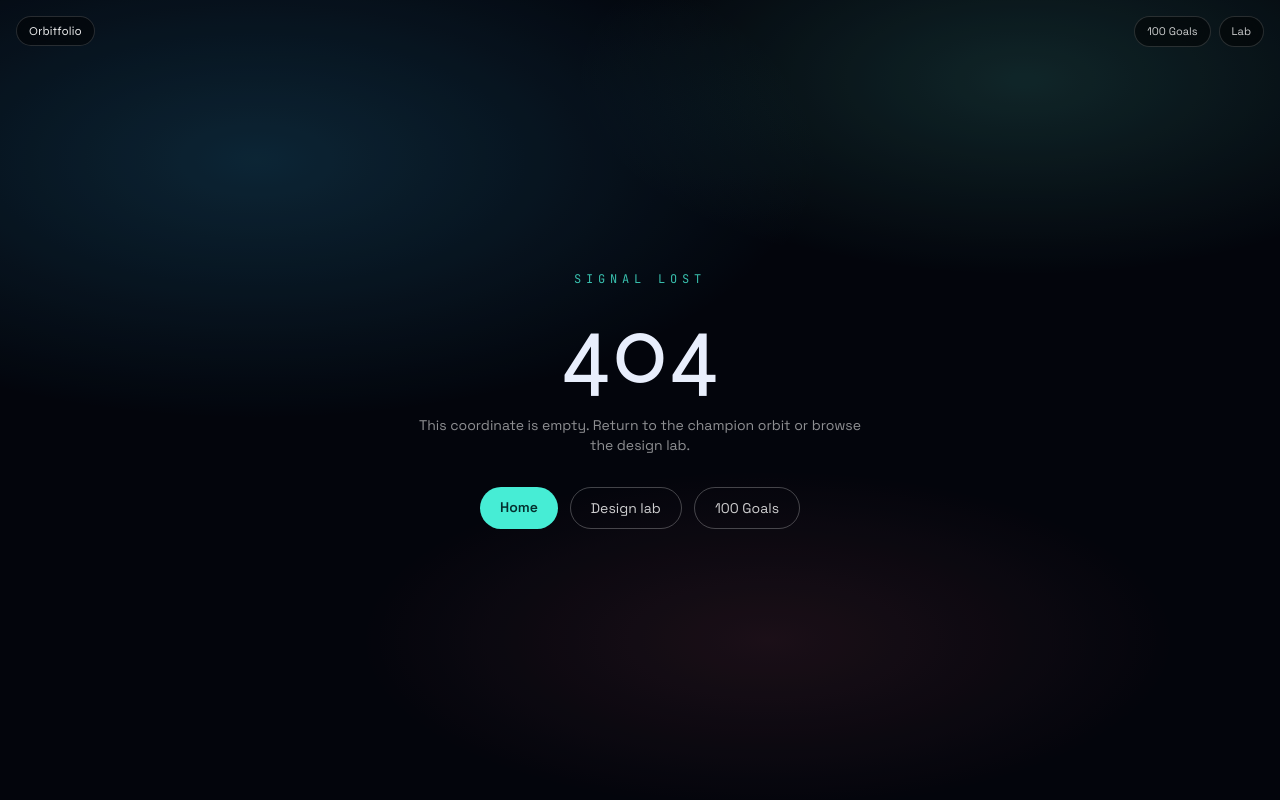
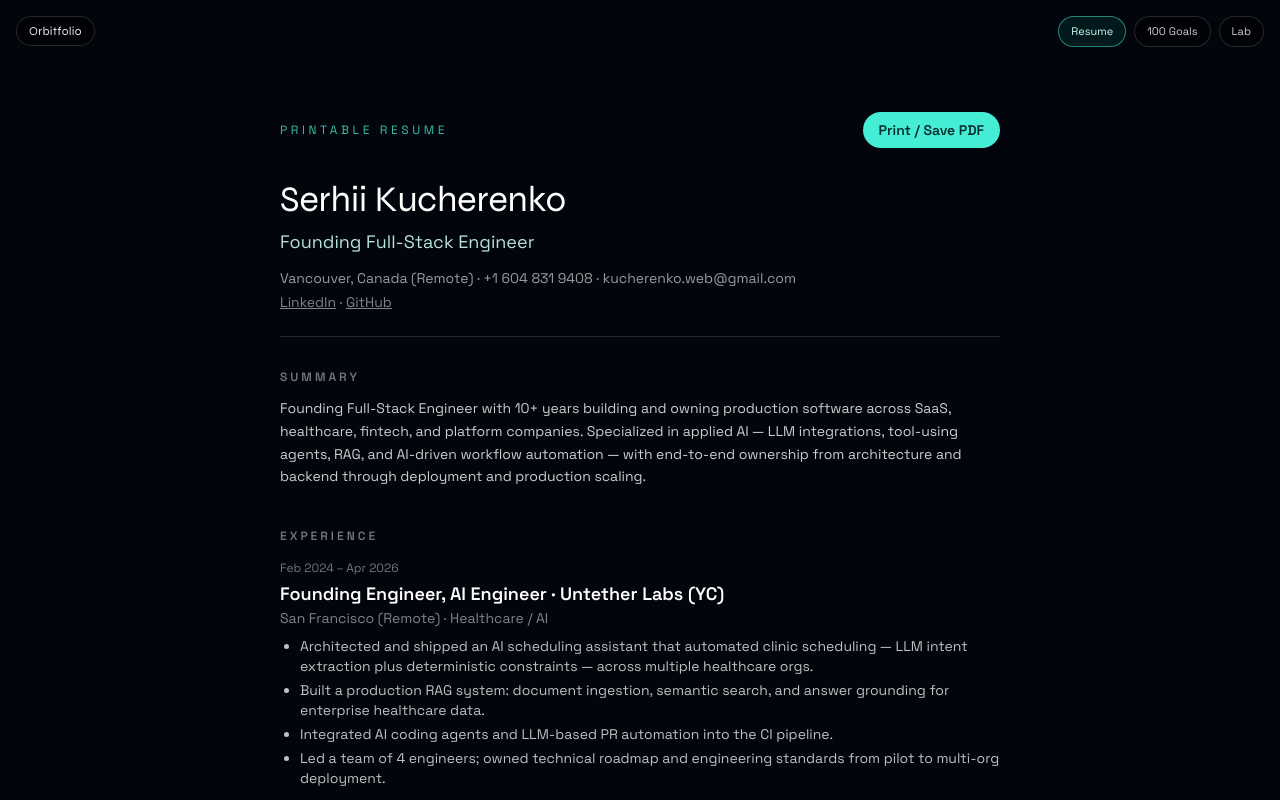
Before and after one commit to serhii-kucherenko/orbitfolio, a Next.js app: page /resume in a window 1280 px wide. Before the commit this address had no page. Shown: the top 800 px of the page. Built offline with nearby package versions, Linux system fonts and the light colour scheme.

Commit message:
Add a printable resume for recruiters
There’s now a clean resume page you can print or save as a PDF, linked from the site header.

Co-authored-by: Cursor <cursoragent@cursor.com>

```diff
--- /dev/null
+++ b/src/app/resume/PrintButton.tsx
@@ -0,0 +1,13 @@
+"use client";
+
+export function PrintButton() {
+  return (
+    <button
+      type="button"
+      onClick={() => window.print()}
+      className="rounded-full bg-teal-300 px-4 py-2 text-sm font-semibold text-[#042f2e]"
+    >
+      Print / Save PDF
+    </button>
+  );
+}
--- /dev/null
+++ b/src/app/resume/page.tsx
@@ -0,0 +1,114 @@
+import type { Metadata } from "next";
+import Link from "next/link";
+import { cv } from "@/data/cv";
+import { LabChrome } from "@/components/LabChrome";
+import { PrintButton } from "./PrintButton";
+
+export const metadata: Metadata = {
+  title: "Resume",
+  description: `Printable resume — ${cv.name}, ${cv.title}.`,
+};
+
+export default function ResumePage() {
+  return (
+    <>
+      <div className="print:hidden">
+        <LabChrome />
+      </div>
+      <main className="mx-auto max-w-3xl px-6 pb-20 pt-28 text-white print:max-w-none print:bg-white print:px-0 print:pt-0 print:text-black">
+        <div className="mb-8 flex flex-wrap items-center justify-between gap-3 print:hidden">
+          <p className="text-xs uppercase tracking-[0.3em] text-teal-300/80">Printable resume</p>
+          <PrintButton />
+        </div>
+
+        <header className="border-b border-white/15 pb-6 print:border-black/20">
+          <h1 className="font-[family-name:var(--font-display)] text-4xl print:text-3xl">{cv.name}</h1>
+          <p className="mt-2 text-lg text-teal-100/90 print:text-black">{cv.title}</p>
+          <p className="mt-3 text-sm text-white/60 print:text-black/70">
+            {cv.location} · {cv.phone} · {cv.email}
+          </p>
+          <p className="mt-1 text-sm text-white/50 print:text-black/60">
+            <a href={cv.linkedin} className="underline print:no-underline">
+              LinkedIn
+            </a>
+            {" · "}
+            <a href={cv.github} className="underline print:no-underline">
+              GitHub
+            </a>
+          </p>
+        </header>
+
+        <section className="mt-8">
+          <h2 className="text-xs font-semibold uppercase tracking-[0.25em] text-white/45 print:text-black/50">
+            Summary
+          </h2>
+          <p className="mt-3 text-sm leading-relaxed text-white/80 print:text-black/85">{cv.summary}</p>
+        </section>
+
+        <section className="mt-10">
+          <h2 className="text-xs font-semibold uppercase tracking-[0.25em] text-white/45 print:text-black/50">
+            Experience
+          </h2>
+          <ol className="mt-4 space-y-8">
+            {cv.experience.map((job) => (
+              <li key={`${job.company}-${job.period}`} className="break-inside-avoid">
+                <p className="text-xs text-white/45 print:text-black/50">{job.period}</p>
+                <h3 className="mt-1 text-lg font-semibold">
+                  {job.role} · {job.company}
+                </h3>
+                <p className="text-sm text-white/50 print:text-black/60">{job.place}</p>
+                <ul className="mt-2 list-disc space-y-1 pl-5 text-sm text-white/75 print:text-black/80">
+                  {job.bullets.map((b) => (
+                    <li key={b.slice(0, 48)}>{b}</li>
+                  ))}
+                </ul>
+              </li>
+            ))}
+          </ol>
+        </section>
+
+        <section className="mt-10 break-inside-avoid">
+          <h2 className="text-xs font-semibold uppercase tracking-[0.25em] text-white/45 print:text-black/50">
+            Skills
+          </h2>
+          <div className="mt-4 space-y-3 text-sm">
+            {Object.entries(cv.skills).map(([group, items]) => (
+              <p key={group} className="text-white/75 print:text-black/80">
+                <span className="font-semibold capitalize text-teal-200 print:text-black">{group}: </span>
+                {items.join(", ")}
+              </p>
+            ))}
+          </div>
+        </section>
+
+        <section className="mt-10 break-inside-avoid">
+          <h2 className="text-xs font-semibold uppercase tracking-[0.25em] text-white/45 print:text-black/50">
+            Selected work
+          </h2>
+          <ul className="mt-4 space-y-3 text-sm">
+            {cv.projects.map((p) => (
+              <li key={p.name} className="text-white/75 print:text-black/80">
+                <span className="font-semibold text-white print:text-black">{p.name}</span> — {p.blurb}
+              </li>
+            ))}
+          </ul>
+        </section>
+
+        <section className="mt-10 break-inside-avoid">
+          <h2 className="text-xs font-semibold uppercase tracking-[0.25em] text-white/45 print:text-black/50">
+            Education
+          </h2>
+          <p className="mt-3 text-sm text-white/75 print:text-black/80">
+            {cv.education.degree} — {cv.education.school}
+          </p>
+        </section>
+
+        <p className="mt-12 text-xs text-white/40 print:hidden">
+          <Link href="/" className="text-teal-300 hover:underline">
+            ← Champion site
+          </Link>
+        </p>
+      </main>
+    </>
+  );
+}
--- a/src/app/sitemap.ts
+++ b/src/app/sitemap.ts
@@ -13,8 +13,9 @@ export default function sitemap(): MetadataRoute.Sitemap {
 
   return [
     { url: base, lastModified: new Date(), changeFrequency: "weekly", priority: 1 },
-    { url: `${base}/lab`, lastModified: new Date(), changeFrequency: "weekly", priority: 0.8 },
-    { url: `${base}/goals`, lastModified: new Date(), changeFrequency: "monthly", priority: 0.7 },
+    { url: `${base}/lab`, lastModified: new Date(), changeFrequency: "weekly" as const, priority: 0.8 },
+    { url: `${base}/goals`, lastModified: new Date(), changeFrequency: "monthly" as const, priority: 0.7 },
+    { url: `${base}/resume`, lastModified: new Date(), changeFrequency: "monthly" as const, priority: 0.85 },
     ...tests,
   ];
 }
--- a/src/components/LabChrome.tsx
+++ b/src/components/LabChrome.tsx
@@ -58,6 +58,16 @@ export function LabChrome({
           </span>
         )}
         <Link
+          href="/resume"
+          className={`rounded-full border px-3 py-1.5 text-[11px] backdrop-blur-md transition ${
+            pathname?.startsWith("/resume")
+              ? "border-teal-300/50 bg-teal-950/50 text-teal-100"
+              : "border-white/15 bg-black/50 text-white/80 hover:border-white/35"
+          }`}
+        >
+          Resume
+        </Link>
+        <Link
           href="/goals"
           className={`rounded-full border px-3 py-1.5 text-[11px] backdrop-blur-md transition ${
             isGoals
```
Also changed, not shown: 2 other files (tests, documents, lock files or other folders).
